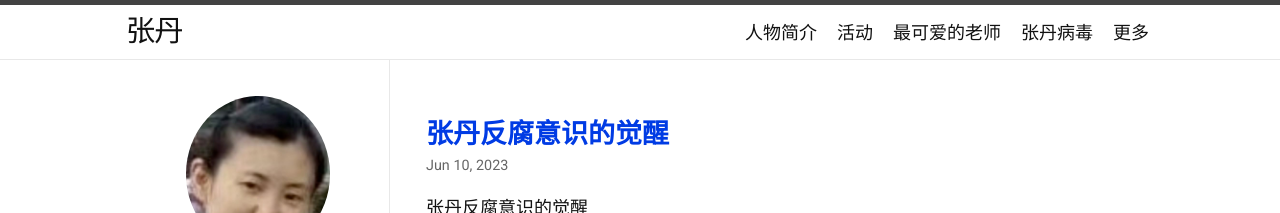
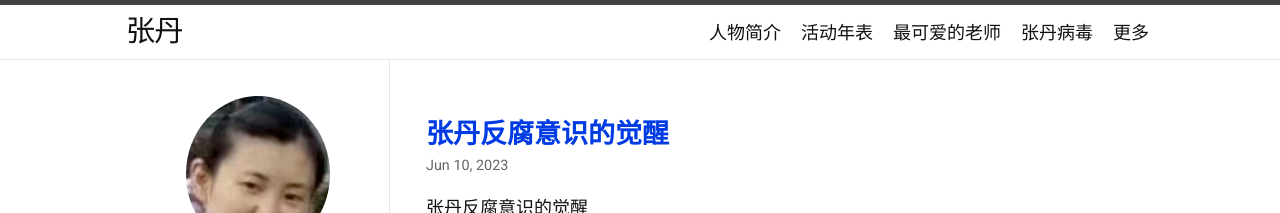
Before and after one commit to XiuhengWu/ZhangDan805.github.io, a Jekyll site: the page built from index.html, in a window 1280 px wide. Shown: the top 213 px of the page. Built offline with Jekyll 4.4.1, drawn with Linux system fonts in a browser that asks for light colours; nearby versions of some CDN libraries; some web fonts are replaced; the list of posts is cut into pages by our own code.

Commit message:
Update navigation.yml

```diff
--- a/_data/navigation.yml
+++ b/_data/navigation.yml
@@ -1,6 +1,6 @@
 - title: 人物简介
   url: /about/
-- title: 活动
+- title: 活动年表
   url: /years/
 - title: 最可爱的老师
   url: /teacher/
```
